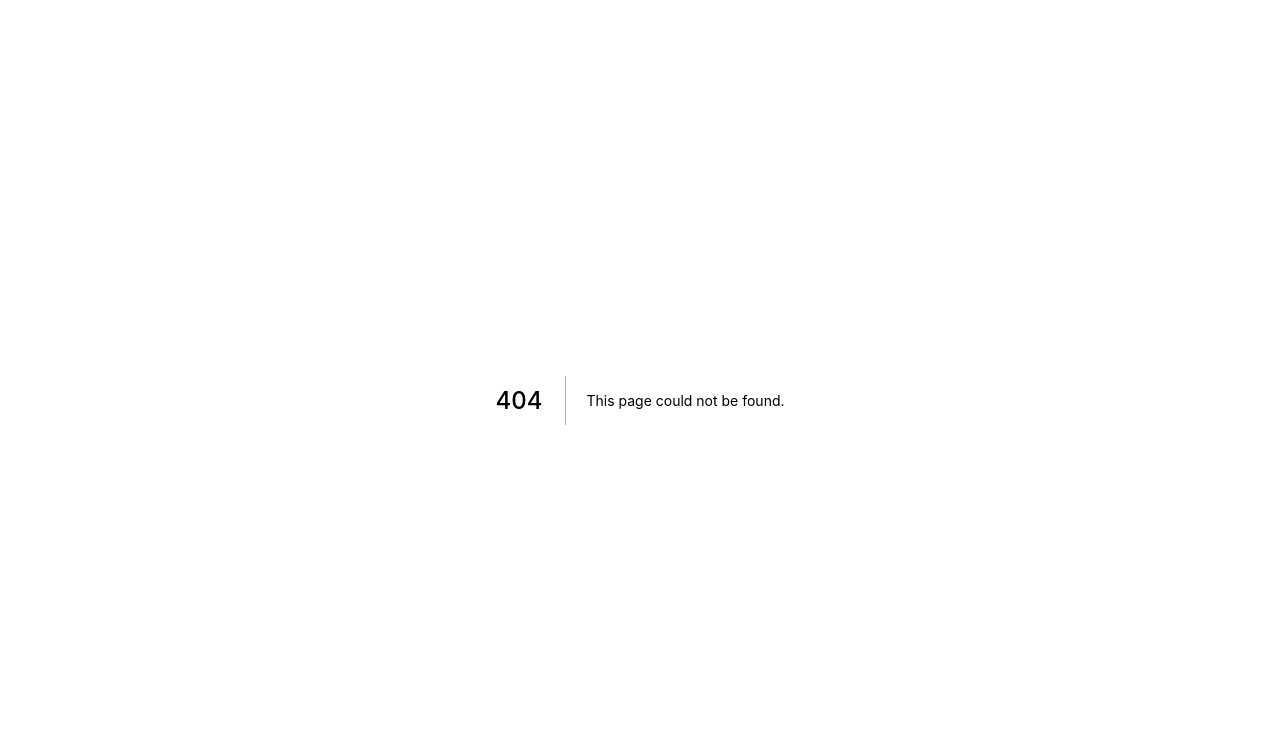
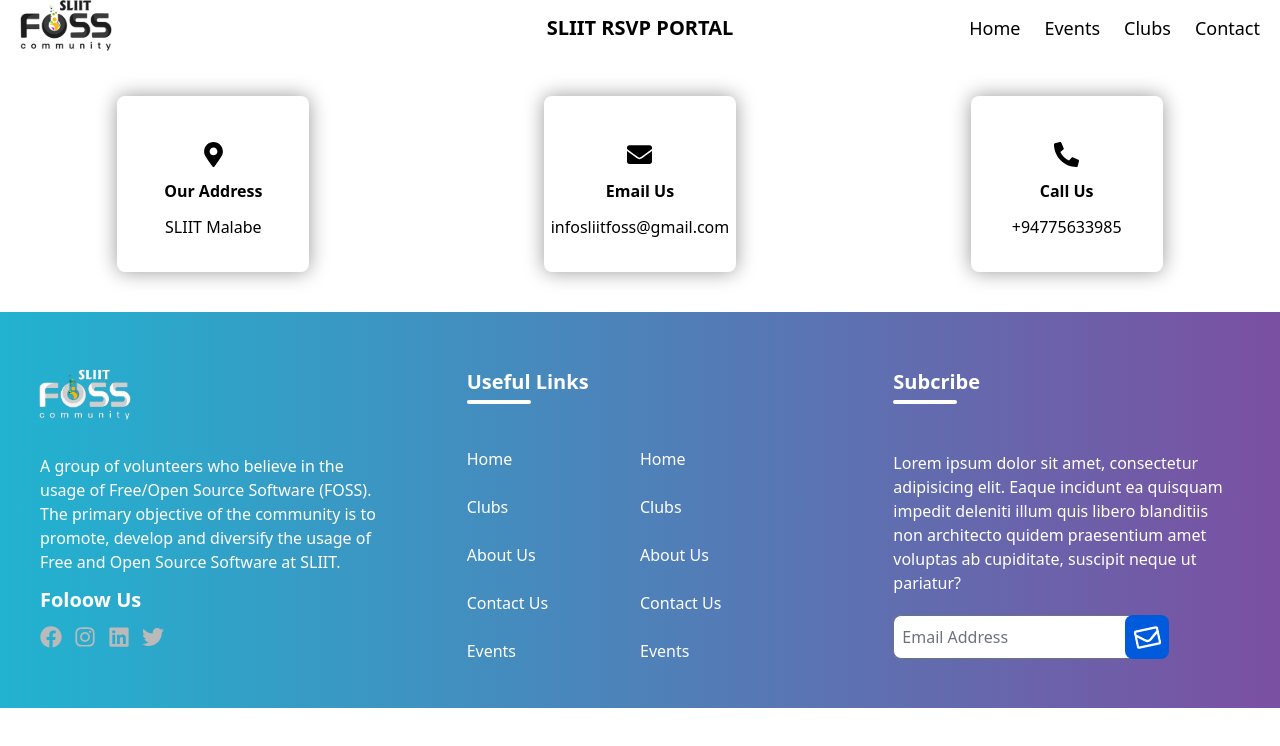
Before and after one commit to sliit-foss/rsvp-frontend, a Next.js app: page /contact in a window 1280 px wide. Before the commit this address had no page. Shown: the top 746 px of the page. Built offline with nearby package versions, Linux system fonts and the light colour scheme.

Commit message:
fixed all issues

```diff
--- a/components/Navbar.tsx
+++ b/components/Navbar.tsx
@@ -3,8 +3,6 @@ import { AnimatePresence, motion } from 'framer-motion'
 
 import Image from 'next/image'
 import Link from 'next/link'
-
-import Container from './Layout/Container'
 
 import foss_dark from '../public/logos/foss_dark.svg'
 import foss_light from '../public/logos/foss_light.svg'
--- a/pages/contactUs.tsx
+++ b/pages/contact.tsx
@@ -1,9 +1,13 @@
+import Footer from '../components/Footer'
 import InfoCards from '../components/InfoCards'
+import Navbar from '../components/Navbar'
 
 const Contact = (): JSX.Element => {
   return (
     <div className="">
+      <Navbar />
       <InfoCards />
+      <Footer />
     </div>
   )
 }
```
